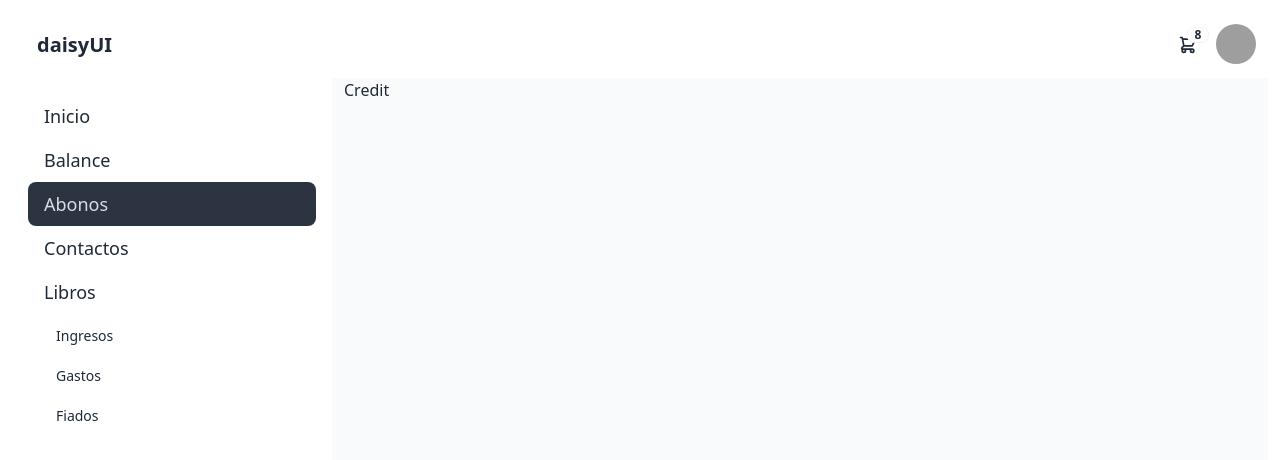
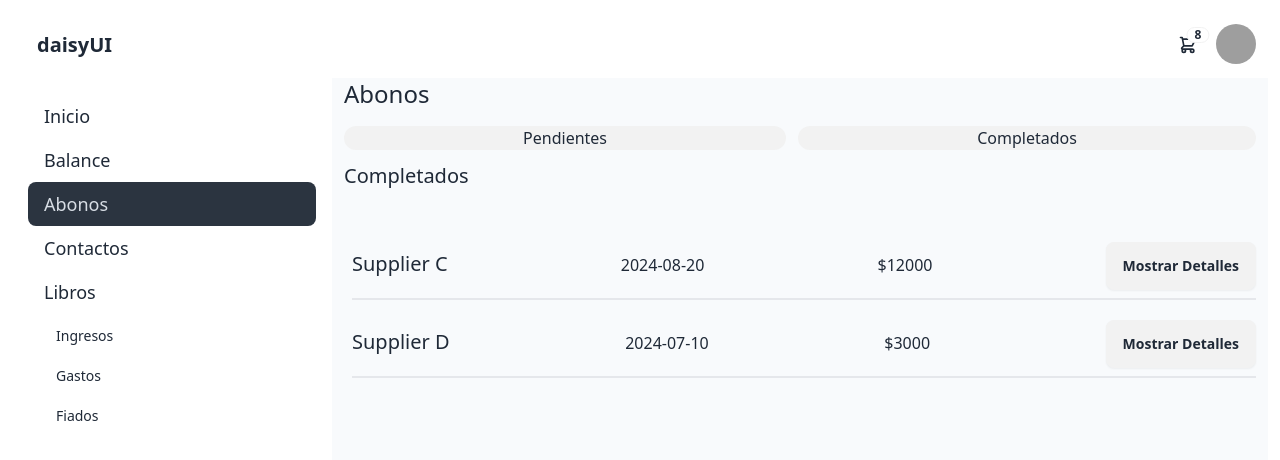
Before and after one commit to ewa1do/finances-app, a React (Vite) app: page /credit in a window 1280 px wide. Shown: the top 460 px of the page. Built offline with nearby package versions, Linux system fonts and the light colour scheme; grey boxes are pictures that could not be loaded.

Commit message:
Creating initial components for Credit view

```diff
--- a/src/features/credit/Credit.tsx
+++ b/src/features/credit/Credit.tsx
@@ -1,3 +1,276 @@
+import { useState } from "react";
+
+interface PaymentDetail {
+    paymentAmountBs: number; // Monto del pago en bolívares
+    paymentDate: string; // Fecha del pago (en formato YYYY-MM-DD)
+    reference: string; // Número de referencia de la transferencia bancaria
+    exchangeRateBsUsd: number; // Tasa de cambio Bs/$
+    bank: string; // Banco utilizado para el pago
+}
+
+interface SupplierPayment {
+    supplier: string; // Nombre del proveedor
+    dispatchDate: string; // Fecha de despacho (en formato YYYY-MM-DD)
+    invoiceNumber: string; // Número de la factura
+    creditDays: number; // Días de crédito otorgados
+    invoiceAmount: number; // Monto total de la factura en bolívares (Bs)
+    dueDate: string; // Fecha de vencimiento del pago (en formato YYYY-MM-DD)
+    earlyPaymentDiscount: number; // Descuento por pronto pago (ejemplo: 0.05 para 5%)
+    isPaymentCompleted: boolean; // Indica si el pago está completado
+    paymentDetails: PaymentDetail[]; // Detalles de los pagos realizados
+}
+
+const pendingPayments: SupplierPayment[] = [
+    {
+        supplier: "Supplier A",
+        dispatchDate: "2023-10-01",
+        invoiceNumber: "F001-12345",
+        creditDays: 30,
+        invoiceAmount: 5000,
+        dueDate: "2023-11-01",
+        earlyPaymentDiscount: 0.05,
+        isPaymentCompleted: false, // Pago pendiente
+        paymentDetails: [
+            {
+                paymentAmountBs: 1000,
+                paymentDate: "2023-10-05",
+                reference: "T123456789",
+                exchangeRateBsUsd: 35.5,
+                bank: "Banco de Venezuela",
+            },
+        ],
+    },
+    {
+        supplier: "Supplier B",
+        dispatchDate: "2023-09-15",
+        invoiceNumber: "F002-67890",
+        creditDays: 60,
+        invoiceAmount: 8000,
+        dueDate: "2023-11-14",
+        earlyPaymentDiscount: 0.03,
+        isPaymentCompleted: false, // Pago pendiente
+        paymentDetails: [
+            {
+                paymentAmountBs: 2000,
+                paymentDate: "2023-09-20",
+                reference: "T112233445",
+                exchangeRateBsUsd: 34.8,
+                bank: "Mercantil",
+            },
+        ],
+    },
+];
+
+const completedPayments: SupplierPayment[] = [
+    {
+        supplier: "Supplier C",
+        dispatchDate: "2024-08-20",
+        invoiceNumber: "F003-54321",
+        creditDays: 45,
+        invoiceAmount: 12000,
+        dueDate: "2023-10-04",
+        earlyPaymentDiscount: 0.02,
+        isPaymentCompleted: true, // Pago completado
+        paymentDetails: [
+            {
+                paymentAmountBs: 5000,
+                paymentDate: "2023-08-25",
+                reference: "T334455667",
+                exchangeRateBsUsd: 33.7,
+                bank: "Mercantil",
+            },
+            {
+                paymentAmountBs: 7000,
+                paymentDate: "2023-09-10",
+                reference: "T778899001",
+                exchangeRateBsUsd: 34.0,
+                bank: "Banco de Venezuela",
+            },
+        ],
+    },
+    {
+        supplier: "Supplier D",
+        dispatchDate: "2024-07-10",
+        invoiceNumber: "F004-98765",
+        creditDays: 30,
+        invoiceAmount: 3000,
+        dueDate: "2023-08-09",
+        earlyPaymentDiscount: 0.05,
+        isPaymentCompleted: true, // Pago completado
+        paymentDetails: [
+            {
+                paymentAmountBs: 3000,
+                paymentDate: "2023-07-15",
+                reference: "T445566778",
+                exchangeRateBsUsd: 32.5,
+                bank: "Banesco",
+            },
+        ],
+    },
+];
+
+const monthsOfYear = [
+    "Enero",
+    "Febrero",
+    "Marzo",
+    "Abril",
+    "Mayo",
+    "Junio",
+    "Julio",
+    "Agosto",
+    "Septiembre",
+    "Octubre",
+    "Noviembre",
+    "Diciembre",
+];
+
+const creditsInMonths = [
+    ...new Set(completedPayments.map((payment) => Number(payment.dispatchDate.split("-")[1]))),
+];
+
 export default function Credit() {
-    return <h1>Credit</h1>;
+    type CreditType = "pending" | "completed";
+
+    const [creditType, setCreditType] = useState<CreditType>("completed");
+
+    function onChangeTab(e: React.MouseEvent<HTMLDivElement, MouseEvent>) {
+        const target = e.target as HTMLElement;
+        setCreditType(() => target.dataset.status as CreditType);
+    }
+
+    return (
+        <>
+            <h1 className="text-2xl pb-4">Abonos</h1>
+
+            <div className="flex w-full gap-x-3">
+                <div
+                    className="card bg-base-200 rounded-box grid h-6 flex-grow place-items-center cursor-pointer"
+                    data-status="pending"
+                    onClick={onChangeTab}
+                >
+                    Pendientes
+                </div>
+
+                <div
+                    className="card bg-base-200 rounded-box grid  flex-grow place-items-center cursor-pointer"
+                    data-status="completed"
+                    onClick={onChangeTab}
+                >
+                    Completados
+                </div>
+            </div>
+
+            {/* <CreditSection title="Completados" payments={pendingPayments} /> */}
+
+            {creditType === "pending" ? (
+                <CreditSection title="Pendientes" payments={pendingPayments} />
+            ) : (
+                <CreditSection title="Completados" payments={completedPayments} />
+            )}
+        </>
+    );
 }
+
+function CreditSection({ title, payments }: { title: string; payments: SupplierPayment[] }) {
+    return (
+        <section className="w-12/12">
+            <h4 className="pt-3 pb-6 text-xl">{title}</h4>
+
+            {/* TODO: Fix month filter avoiding data to show */}
+            <article className="">
+                {/* {creditsInMonths.map((month) => { */}
+                {/* return ( */}
+                <article className="my-5 pb-4 ">
+                    {/* <em key={monthsOfYear[month - 1]} className="text-sm">
+                                {monthsOfYear[month - 1]}
+                            </em> */}
+                    {/* <PrintMonth month={month} /> */}
+
+                    {payments
+                        // .filter((payment) => Number(payment.dispatchDate.split("-")[1]) === month)
+                        .map((payment) => (
+                            <CreditInfo payment={payment} />
+                        ))}
+                </article>
+                {/* ); */}
+                {/* })} */}
+            </article>
+        </section>
+    );
+}
+
+function PrintMonth({ month }: { month: number }) {
+    return (
+        <em key={monthsOfYear[month - 1]} className="text-sm">
+            {monthsOfYear[month - 1]}
+        </em>
+    );
+}
+
+function CreditInfo({ payment }: { payment: SupplierPayment }) {
+    const [showMore, setShowMore] = useState<boolean>(false);
+
+    return (
+        <div key={payment.invoiceNumber} className="ml-2 mt-3 border-b-2 py-2">
+            <div className="flex justify-between items-baseline">
+                <h4 className="text-xl">{payment.supplier}</h4>
+                <span>{payment.dispatchDate}</span>
+                <span>${payment.invoiceAmount}</span>
+                <button onClick={() => setShowMore((prev) => !prev)} className="btn">
+                    {showMore ? "Ocultar" : "Mostrar"} Detalles
+                </button>
+            </div>
+
+            {showMore && <MoreInfo payment={payment} />}
+        </div>
+    );
+}
+
+function MoreInfo({ payment }: { payment: SupplierPayment }) {
+    return (
+        <div className="flex flex-col gap-y-2">
+            <p className="mt-3">
+                Ultimo pago: <span>{payment.dueDate}</span>
+            </p>
+            <p>
+                Estatus:{" "}
+                <span
+                    className={`${payment.isPaymentCompleted ? "bg-green-200" : "bg-red-200"} p-1`}
+                >
+                    {payment.isPaymentCompleted ? "PAGADO" : "NO PAGADO"}
+                </span>
+            </p>
+            <p>
+                Dias de credito: <span>{payment.creditDays}</span>
+            </p>
+            <ul>
+                <h4>Abonos Realizados:</h4>
+                {payment.paymentDetails.map((details) => (
+                    <PaymentDetails details={details} />
+                ))}
+            </ul>
+        </div>
+    );
+}
+
+function PaymentDetails({ details }: { details: PaymentDetail }) {
+    return (
+        <div className="flex flex-col p-2">
+            <p>
+                Tasa: <span>${details.exchangeRateBsUsd}</span>
+            </p>{" "}
+            <p>
+                Banco: <span>{details.bank}</span>
+            </p>
+            <p>
+                Monto en BS: <span>{details.paymentAmountBs}</span>
+            </p>
+            <p>
+                Fecha: <span>{details.paymentDate}</span>
+            </p>
+            <p>
+                Nro de Referencia: <span>{details.reference}</span>
+            </p>
+        </div>
+    );
+}
```
